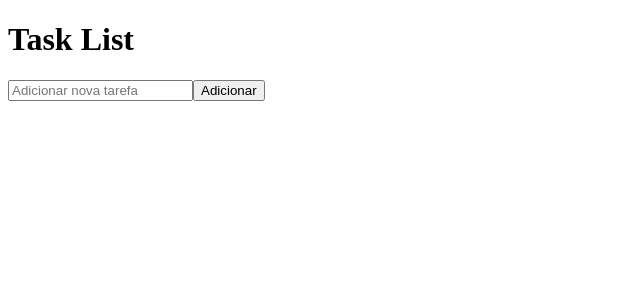
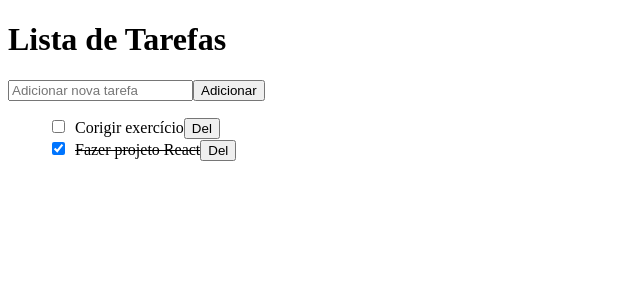
Before and after one commit to JessMotta/taskList, a React (Vite) app: page / in a window 1280 px wide. Shown: the top 300 px of the page, without its empty margins (0-640 px from the left). Built offline with nearby package versions, Linux system fonts and the light colour scheme.

Commit message:
add task, remove task and toggle task

```diff
--- /dev/null
+++ b/src/App.css
@@ -0,0 +1,17 @@
+.task-list {
+  display: flex;
+  flex-direction: column;
+  justify-content: space-between;
+}
+
+.task-list li {
+  list-style-type: none;
+}
+
+.task-list li.completed span {
+  text-decoration: line-through;
+}
+
+.task-list li span input {
+  margin-right: 10px;
+}
--- a/src/App.tsx
+++ b/src/App.tsx
@@ -1,11 +1,64 @@
-import Main from "./components/Main/Main"
+import { useEffect, useState } from "react";
+import initialTasks from "./db_tasks.json"
+import type { Task } from "./types";
+import './App.css'
 
 function App() {
 
 
+  const [tasks, setTasks] = useState<Task[]>([])
+  const [newTaskText, setNewTaskText] = useState("");
+
+
+  useEffect(() => {
+    setTasks(initialTasks)
+  }, [])
+
+  const handleAddTask = (e: React.FormEvent) => {
+    e.preventDefault();
+
+    const newTask: Task = {
+      id: Date.now(),
+      text: newTaskText,
+      isCompleted: false
+    }
+
+    setTasks([...tasks, newTask]);
+    setNewTaskText("");
+  }
+
+  const handleToggleComplete = (id: number) => {
+    const updatedTasks = tasks.map(task =>
+      task.id === id ? {...task, isCompleted: !task.isCompleted} : task
+    )
+    setTasks(updatedTasks);
+  }
+
+  const handleRemoveTask = (id: number) => {
+       const uptadedTasks = tasks.filter(task => task.id !== id);
+       setTasks(uptadedTasks)
+  }
+
   return (
     <>
-    <Main/>
+      <h1>Lista de Tarefas</h1>
+      <form onSubmit={handleAddTask}>
+        <input type="text" placeholder="Adicionar nova tarefa" value={newTaskText} onChange={(e) => setNewTaskText(e.target.value)} />
+        <button type="submit">Adicionar</button>
+      </form>
+      <ul className="task-list">
+        {tasks.map(task => (
+          <li key={task.id} className={task.isCompleted ? 'completed' : ''}>
+            <span onClick={() => handleToggleComplete(task.id)}>
+              <input type="checkbox" checked={task.isCompleted} onChange={() => handleToggleComplete(task.id)}/>
+              {task.text}
+            </span>
+              <button onClick={() => handleRemoveTask(task.id)}>Del</button>
+          </li>
+        ))}
+
+      </ul>
+
 
     </>
   )
--- a/src/components/Main/Main.tsx
+++ b/src/components/Main/Main.tsx
@@ -1,28 +1,10 @@
-import { useEffect, useState } from "react";
-import Button from "../Button/Button";
-import Input from "../Input/Input";
-import TaskList from "../TaskList/TaskList";
-import Task from "../Task/Task";
+const Main = () => {
 
-const Main = () => {
-    const [task, setTask] = useState("");
-    const [taskList, setTaskList] = useState<string[]>([]);
 
-    function handleTask(){
-        const input = document.getElementById("task-input") as HTMLInputElement;
-        setTask(input.value);
-    }
-
-    useEffect(() => {
-        setTaskList([...taskList, task])
-    }, [task])
 
     return (
     <main>
-      <h1>Task List</h1>
-      <Input id="task-input"/>
-      <Button onClick={handleTask}/>
-      <TaskList>{taskList.map((task, index) => <Task key={index}>{task}</Task>)}</TaskList>
+
     </main>
   )
 }
--- a/src/components/Task/Task.tsx
+++ b/src/components/Task/Task.tsx
@@ -1,8 +1,6 @@
-const Task = ({children}: {children: React.ReactNode}) => {
+const Task = () => {
     return(
-        <>
-        <p>{children}</p>
-        </>
+        <></>
     )
 }
 export default Task;
--- a/src/components/TaskList/TaskList.tsx
+++ b/src/components/TaskList/TaskList.tsx
@@ -1,8 +1,6 @@
-
-const TaskList = ({children}: {children: React.ReactNode}) =>{
+const TaskList = () =>{
     return(
         <>
-       {children}
        </>
     )
 }
--- /dev/null
+++ b/src/db_tasks.json
@@ -0,0 +1,9 @@
+[{
+    "id": 1,
+    "text": "Corigir exercício",
+    "isCompleted": false
+}, {
+    "id": 2,
+    "text": "Fazer projeto React",
+    "isCompleted": true
+}]
--- /dev/null
+++ b/src/types.ts
@@ -0,0 +1,5 @@
+export interface Task {
+    id: number;
+    text: string;
+    isCompleted: boolean;
+}
```
